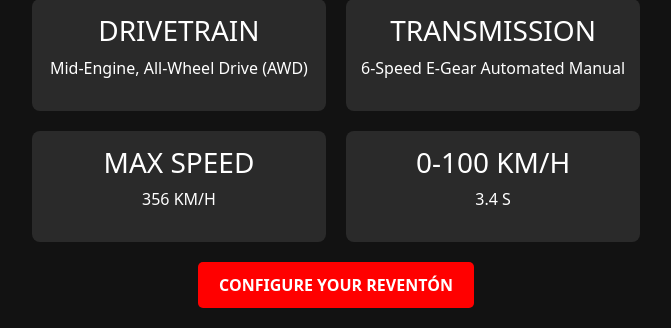
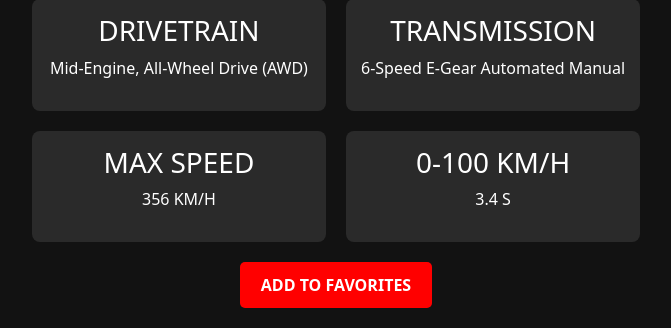
Before and after one commit to pisitklinnoy/Flask_web, a Flask app: a page that uses templates/Lamborghini_Reventón.html in a window 1280 px wide. Shown: the part 725-1053 px from the top of the page, without its empty margins (319-990 px from the left). Run offline with Flask 3, Linux system fonts and the light colour scheme; some libraries are stand-ins or nearby versions.

Commit message:
Add class favorite and function

```diff
--- a/main.py
+++ b/main.py
@@ -3,8 +3,8 @@ import models
 import forms
 import acl
 
-from flask_login import login_required, login_user, logout_user
-from flask import Response, send_file, abort
+from flask_login import login_required, login_user, logout_user, current_user
+from flask import Response, send_file, abort, jsonify
 
 app = flask.Flask(__name__)
 app.config["SECRET_KEY"] = "This is secret key"
@@ -12,6 +12,24 @@ app.config["SQLALCHEMY_DATABASE_URI"] = "sqlite:///database.db"
 
 models.init_app(app)
 
+@app.route("/add_favorite", methods=["POST"])
+@login_required
+def add_favorite():
+    if not current_user.is_authenticated:
+        return jsonify({"success": False, "error": "User not logged in"}), 401
+
+    data = flask.request.get_json()
+    car_name = data.get("car_name")
+    car_image = data.get("car_image")
+
+    if not car_name:
+        return jsonify({"success": False, "error": "Car name is required"}), 400
+
+    new_favorite = models.Favorite(user_id=current_user.id, car_name=car_name, car_image=car_image)
+    models.db.session.add(new_favorite)
+    models.db.session.commit()
+
+    return jsonify({"success": True, "message": "Car added to favorites"})
 
 @app.route("/")
 def index():
--- a/templates/Lamborghini_Reventón.html
+++ b/templates/Lamborghini_Reventón.html
@@ -44,8 +44,32 @@
             <p>3.4 S</p>
         </div>
         <div class="config-box">
-            <a href="#" class="btn">CONFIGURE YOUR REVENTÓN</a>
+            <button id="favorite-btn" class="btn">ADD TO FAVORITES</button>
         </div>
+
+        <script>
+            document.getElementById("favorite-btn").addEventListener("click", function () {
+                fetch("{{ url_for('add_favorite') }}", {
+                    method: "POST",
+                    headers: {
+                        "Content-Type": "application/json"
+                    },
+                    body: JSON.stringify({
+                        car_name: "Lamborghini Reventón",
+                        car_image: "{{ url_for('static', filename='images/Lamborghini_Reventón_side_view.png') }}"
+                    })
+                })
+                    .then(response => response.json())
+                    .then(data => {
+                        if (data.success) {
+                            alert("Added to Favorites!");
+                        } else {
+                            alert("Failed to add to favorites.");
+                        }
+                    });
+            });
+        </script>
+
     </div>
 </div>
 {% endblock %}
```
Also changed, not shown: models.py (+7 -0 lines), instance/database.db.
